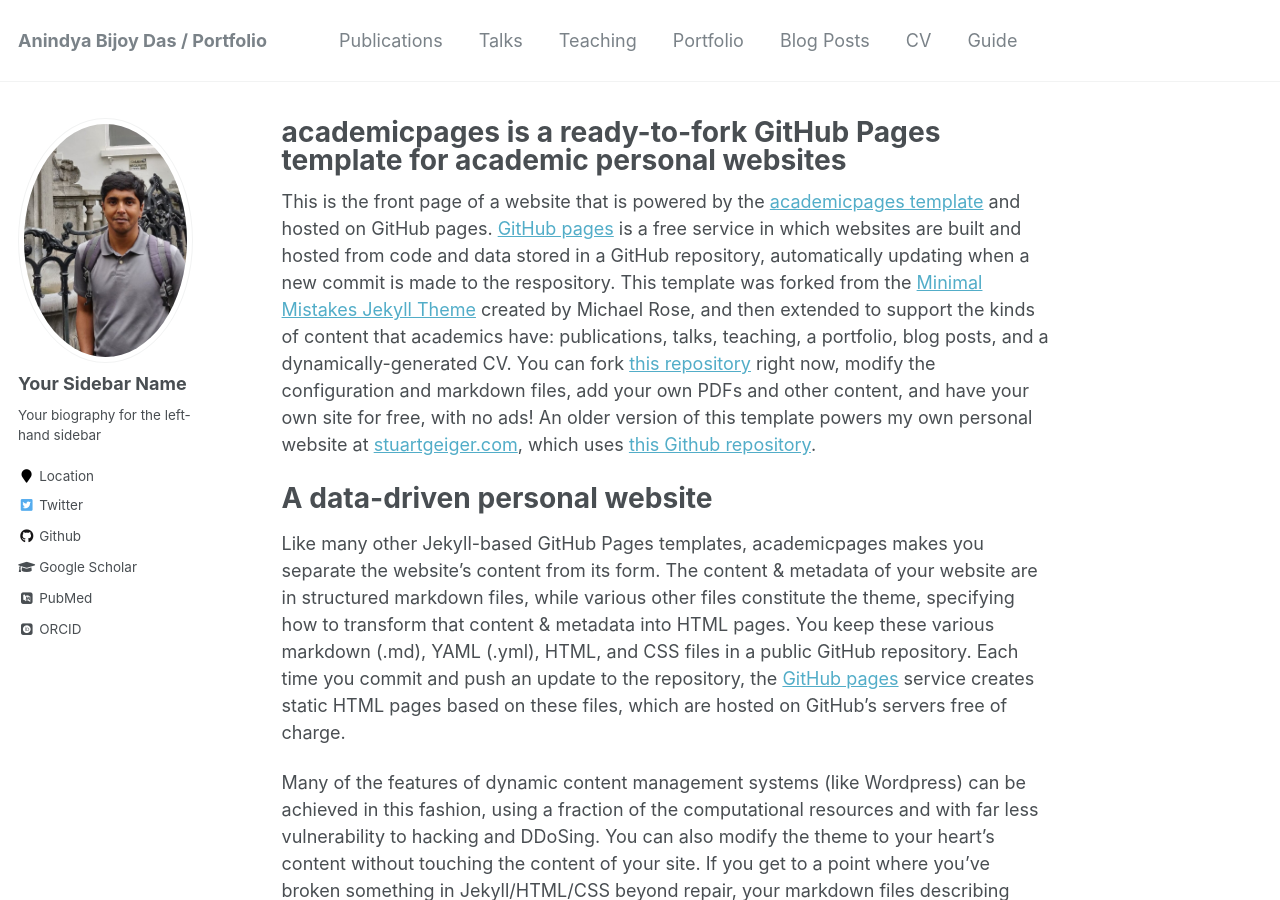
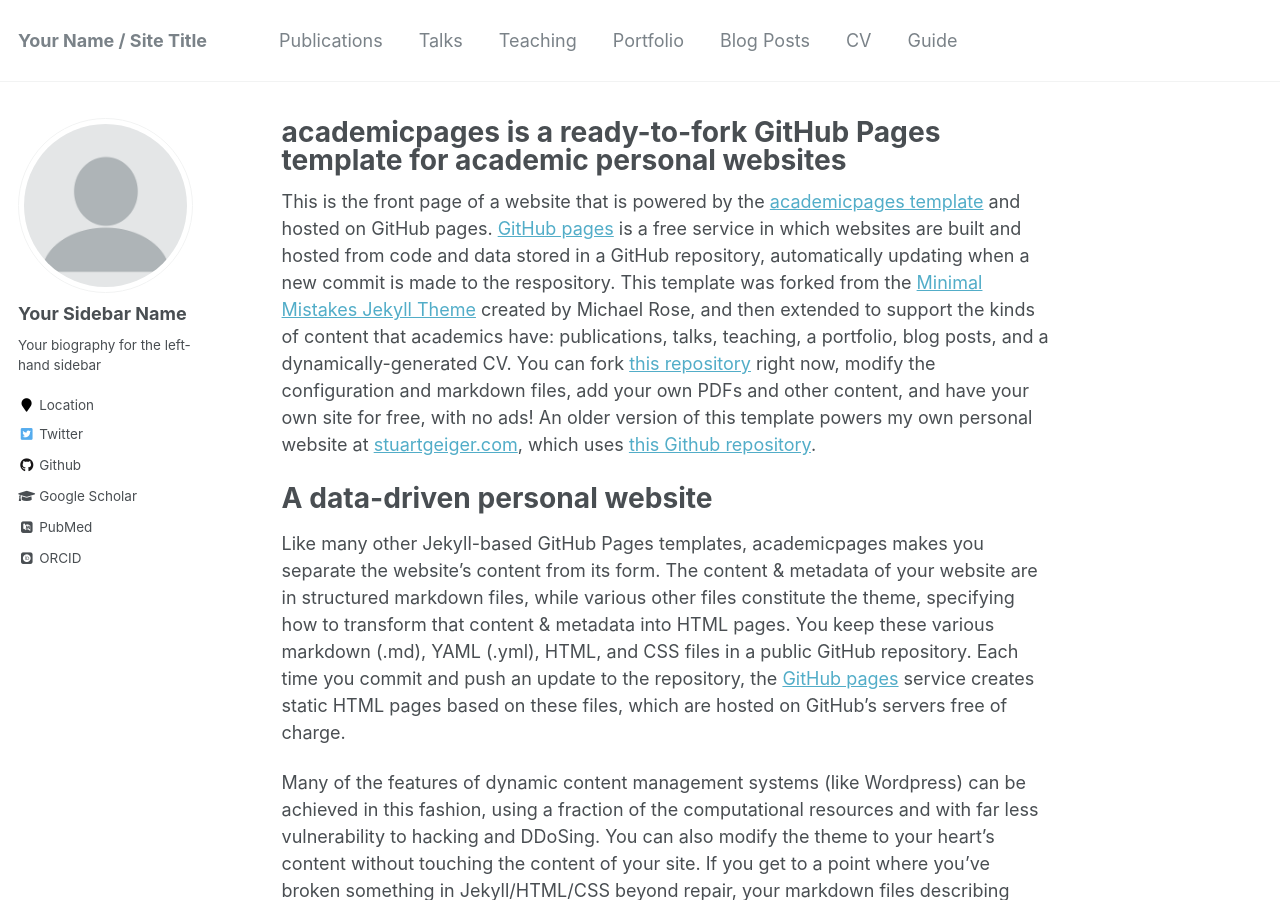
Before and after one commit to anindyabijoydas/portfolio, a Jekyll site: the page built from _pages/about.md, in a window 1280 px wide and 900 px high. Built offline with Jekyll 4.4.1, drawn with Linux system fonts in a browser that asks for light colours; some web fonts are replaced.

Commit message:
Update _config.yml

```diff
--- a/_config.yml
+++ b/_config.yml
@@ -7,7 +7,7 @@
 
 # Site Settings
 locale                   : "en-US"
-title                    : "Anindya Bijoy Das / Portfolio"
+title                    : "Your Name / Site Title"
 title_separator          : "-"
 name                     : &name "Your Name"
 description              : &description "personal description"
@@ -81,7 +81,7 @@ analytics:
 # Site Author
 author:
   name             : "Your Sidebar Name"
-  avatar           : "anindya.jpeg"
+  avatar           : "profile.png"
   bio              : "Your biography for the left-hand sidebar"
   location         : "Location"
   employer         :
```
